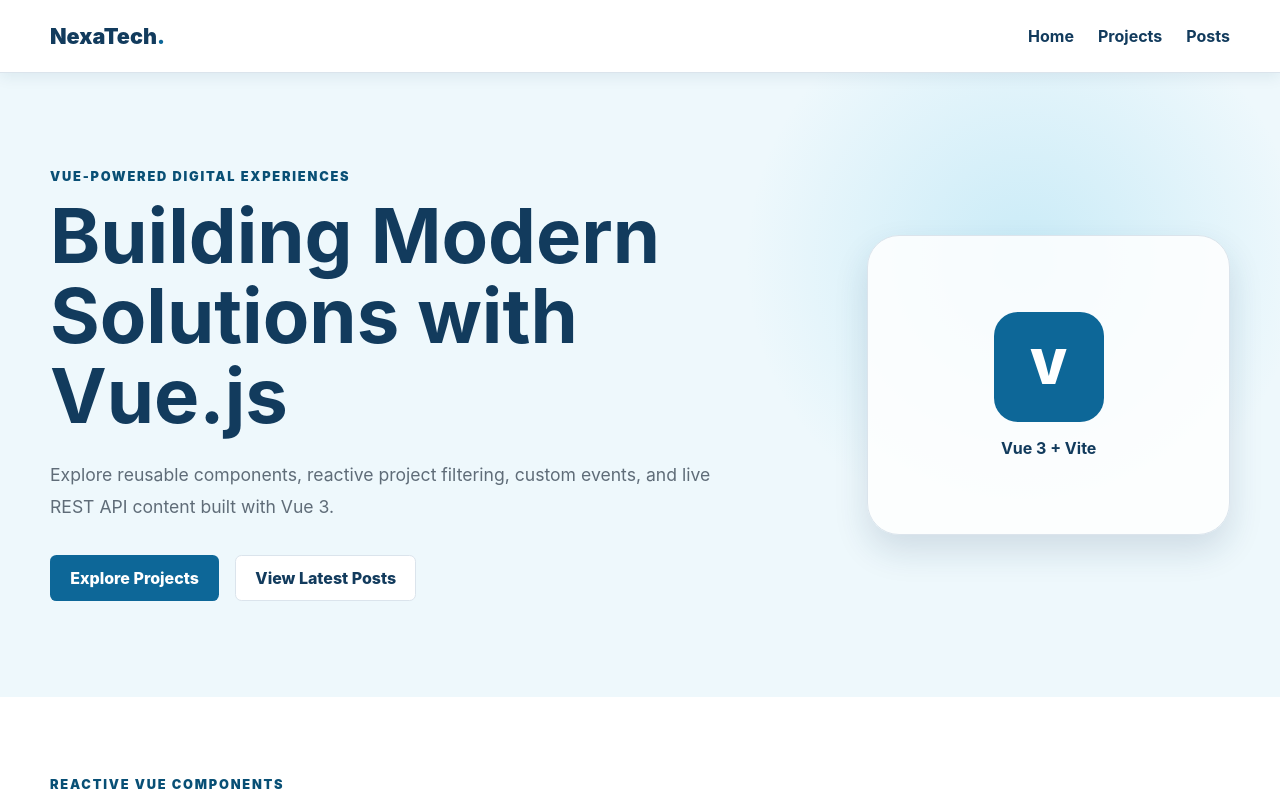
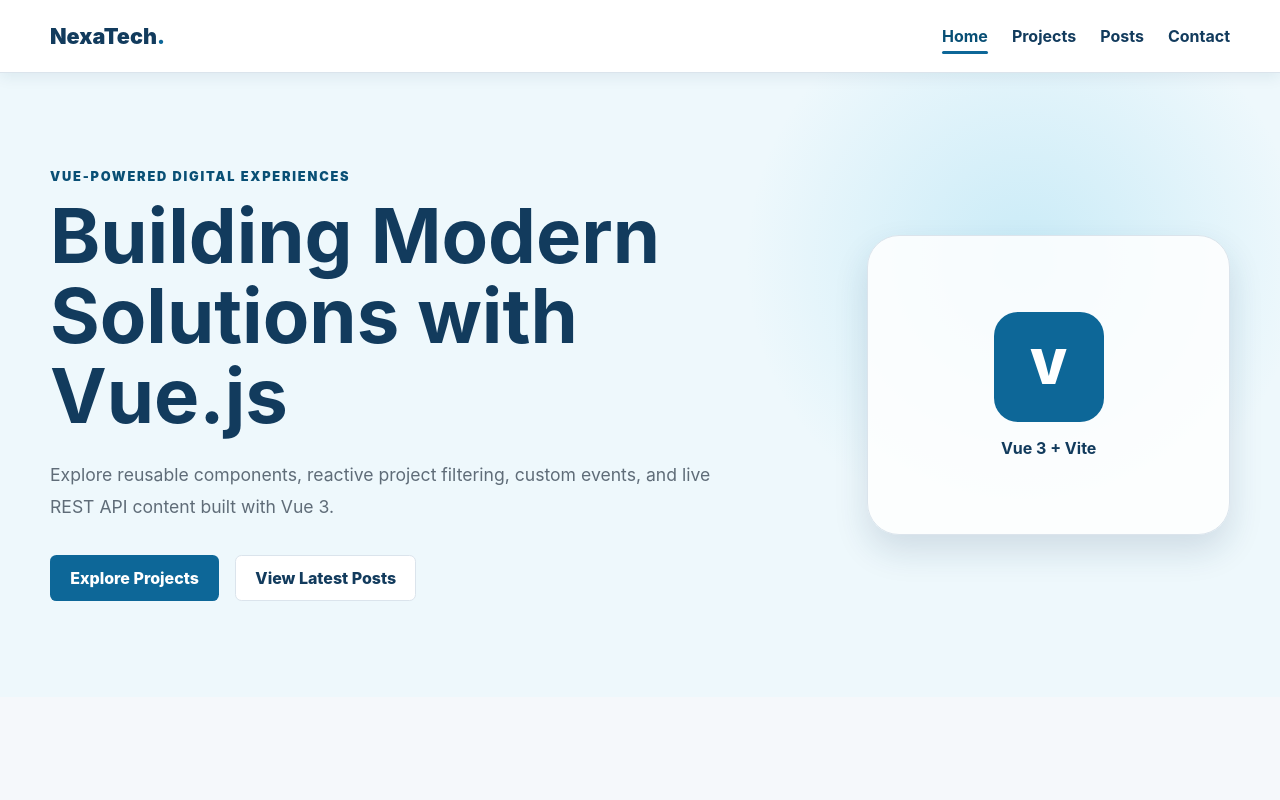
Before and after one commit to ziadIkhraiwesh/blue-fullstack-training, a Vue app in the folder task-07-vue-app/: page /#/ in a window 1280 px wide. Shown: the top 800 px of the page. Built offline with nearby package versions, Linux system fonts and the light colour scheme; no server answers.

Commit message:
feat: configure Vue Router and route-level views

```diff
--- a/task-07-vue-app/package.json
+++ b/task-07-vue-app/package.json
@@ -9,7 +9,8 @@
     "preview": "vite preview"
   },
   "dependencies": {
-    "vue": "^3.5.40"
+    "vue": "^3.5.40",
+    "vue-router": "^4.6.4"
   },
   "devDependencies": {
     "@vitejs/plugin-vue": "^6.0.8",
--- a/task-07-vue-app/src/App.vue
+++ b/task-07-vue-app/src/App.vue
@@ -1,8 +1,6 @@
 <script setup>
+import { RouterView } from "vue-router";
 import SiteHeader from "./components/SiteHeader.vue";
-import HeroSection from "./components/HeroSection.vue";
-import ProjectsSection from "./components/ProjectsSection.vue";
-import PostsSection from "./components/PostsSection.vue";
 </script>
 
 <template>
@@ -11,9 +9,7 @@ import PostsSection from "./components/PostsSection.vue";
   <SiteHeader />
 
   <main id="main-content">
-    <HeroSection />
-    <ProjectsSection />
-    <PostsSection />
+    <RouterView />
   </main>
 </template>
 
--- a/task-07-vue-app/src/components/HeroSection.vue
+++ b/task-07-vue-app/src/components/HeroSection.vue
@@ -1,3 +1,7 @@
+<script setup>
+import { RouterLink } from "vue-router";
+</script>
+
 <template>
   <section id="home" class="hero-section">
     <div class="container hero-layout">
@@ -12,13 +16,13 @@
         </p>
 
         <div class="hero-actions">
-          <a class="button button-primary" href="#projects">
+          <RouterLink class="button button-primary" to="/projects">
             Explore Projects
-          </a>
+          </RouterLink>
 
-          <a class="button button-secondary" href="#posts">
+          <RouterLink class="button button-secondary" to="/posts">
             View Latest Posts
-          </a>
+          </RouterLink>
         </div>
       </div>
 
--- a/task-07-vue-app/src/components/SiteHeader.vue
+++ b/task-07-vue-app/src/components/SiteHeader.vue
@@ -1,13 +1,43 @@
+<script setup>
+import { RouterLink } from "vue-router";
+</script>
+
 <template>
   <header class="site-header">
     <div class="container header-content">
-      <a class="logo" href="#home">NexaTech<span>.</span></a>
+      <RouterLink
+        class="logo"
+        to="/"
+        exact-active-class="is-logo-active"
+      >
+        NexaTech<span>.</span>
+      </RouterLink>
 
       <nav aria-label="Main navigation">
         <ul class="navigation-list">
-          <li><a href="#home">Home</a></li>
-          <li><a href="#projects">Projects</a></li>
-          <li><a href="#posts">Posts</a></li>
+          <li>
+            <RouterLink to="/" exact-active-class="is-active">
+              Home
+            </RouterLink>
+          </li>
+
+          <li>
+            <RouterLink to="/projects" active-class="is-active">
+              Projects
+            </RouterLink>
+          </li>
+
+          <li>
+            <RouterLink to="/posts" active-class="is-active">
+              Posts
+            </RouterLink>
+          </li>
+
+          <li>
+            <RouterLink to="/contact" active-class="is-active">
+              Contact
+            </RouterLink>
+          </li>
         </ul>
       </nav>
     </div>
@@ -51,16 +81,36 @@
 }
 
 .navigation-list a {
+  position: relative;
+  padding: 0.5rem 0;
   color: var(--color-primary);
   font-weight: 700;
   text-decoration: none;
 }
 
-.navigation-list a:hover {
-  color: var(--color-secondary);
+.navigation-list a::after {
+  position: absolute;
+  right: 0;
+  bottom: 0;
+  left: 0;
+  height: 3px;
+  content: "";
+  background-color: var(--color-secondary);
+  border-radius: 999px;
+  transform: scaleX(0);
+  transition: transform 0.2s ease;
 }
 
-@media (max-width: 480px) {
+.navigation-list a:hover,
+.navigation-list a.is-active {
+  color: var(--color-secondary-dark);
+}
+
+.navigation-list a.is-active::after {
+  transform: scaleX(1);
+}
+
+@media (max-width: 600px) {
   .header-content {
     align-items: flex-start;
     flex-direction: column;
--- /dev/null
+++ b/task-07-vue-app/src/router/index.js
@@ -0,0 +1,40 @@
+import { createRouter, createWebHashHistory } from "vue-router";
+import HomeView from "../views/HomeView.vue";
+
+const router = createRouter({
+  history: createWebHashHistory(),
+
+  routes: [
+    {
+      path: "/",
+      name: "home",
+      component: HomeView
+    },
+    {
+      path: "/projects",
+      name: "projects",
+      component: () => import("../views/ProjectsView.vue")
+    },
+    {
+      path: "/posts",
+      name: "posts",
+      component: () => import("../views/PostsView.vue")
+    },
+    {
+      path: "/contact",
+      name: "contact",
+      component: () => import("../views/ContactView.vue")
+    },
+    {
+      path: "/:pathMatch(.*)*",
+      name: "not-found",
+      component: () => import("../views/NotFoundView.vue")
+    }
+  ],
+
+  scrollBehavior() {
+    return { top: 0 };
+  }
+});
+
+export default router;
--- /dev/null
+++ b/task-07-vue-app/src/views/ContactView.vue
@@ -0,0 +1,114 @@
+<template>
+  <section class="section contact-view">
+    <div class="container contact-layout">
+      <div>
+        <p class="eyebrow-text">Start a Conversation</p>
+        <h1>Contact NexaTech</h1>
+
+        <p class="description">
+          Contact our team to discuss a digital project, Vue application,
+          or business technology requirement.
+        </p>
+      </div>
+
+      <div class="contact-card">
+        <h2>Get in Touch</h2>
+
+        <dl>
+          <div>
+            <dt>Location</dt>
+            <dd>Nablus Street, Al-Bireh, Palestine</dd>
+          </div>
+
+          <div>
+            <dt>Email</dt>
+            <dd>
+              <a href="mailto:info@nexatech.example">
+                info@nexatech.example
+              </a>
+            </dd>
+          </div>
+
+          <div>
+            <dt>Phone</dt>
+            <dd>
+              <a href="tel:+97022929090">+970 2 292 9090</a>
+            </dd>
+          </div>
+        </dl>
+      </div>
+    </div>
+  </section>
+</template>
+
+<style scoped>
+.contact-view {
+  min-height: calc(100vh - 72px);
+}
+
+.contact-layout {
+  display: grid;
+  grid-template-columns: 1fr 1fr;
+  align-items: start;
+  gap: 3rem;
+}
+
+h1 {
+  margin-bottom: 1rem;
+  color: var(--color-primary);
+  font-size: clamp(2.5rem, 5vw, 4rem);
+}
+
+.description {
+  max-width: 620px;
+  color: var(--color-text-muted);
+  line-height: 1.8;
+}
+
+.contact-card {
+  padding: 2rem;
+  color: #ffffff;
+  background-color: var(--color-primary);
+  border-radius: 1rem;
+  box-shadow: var(--shadow-md);
+}
+
+.contact-card h2 {
+  margin-bottom: 1.5rem;
+}
+
+dl {
+  display: grid;
+  gap: 1.5rem;
+}
+
+dl div {
+  padding-bottom: 1.25rem;
+  border-bottom: 1px solid rgba(255, 255, 255, 0.2);
+}
+
+dl div:last-child {
+  padding-bottom: 0;
+  border-bottom: 0;
+}
+
+dt {
+  margin-bottom: 0.5rem;
+  color: var(--color-accent);
+  font-size: 0.8rem;
+  font-weight: 900;
+  letter-spacing: 0.1em;
+  text-transform: uppercase;
+}
+
+dd,
+dd a {
+  color: #ffffff;
+}
+
+@media (max-width: 768px) {
+  .contact-layout {
+    grid-template-columns: 1fr;
+  }
+}
+</style>
--- /dev/null
+++ b/task-07-vue-app/src/views/HomeView.vue
@@ -0,0 +1,7 @@
+<script setup>
+import HeroSection from "../components/HeroSection.vue";
+</script>
+
+<template>
+  <HeroSection />
+</template>
--- /dev/null
+++ b/task-07-vue-app/src/views/NotFoundView.vue
@@ -0,0 +1,46 @@
+<script setup>
+import { RouterLink } from "vue-router";
+</script>
+
+<template>
+  <section class="section not-found-view">
+    <div class="container">
+      <p class="error-code">404</p>
+      <h1>Page Not Found</h1>
+
+      <p>
+        The page you requested does not exist or may have been moved.
+      </p>
+
+      <RouterLink class="button button-primary" to="/">
+        Return Home
+      </RouterLink>
+    </div>
+  </section>
+</template>
+
+<style scoped>
+.not-found-view {
+  display: grid;
+  min-height: calc(100vh - 72px);
+  place-content: center;
+  text-align: center;
+}
+
+.error-code {
+  color: var(--color-secondary);
+  font-size: clamp(5rem, 15vw, 10rem);
+  font-weight: 900;
+  line-height: 1;
+}
+
+h1 {
+  margin: 1rem 0;
+  color: var(--color-primary);
+}
+
+.not-found-view .container > p:not(.error-code) {
+  margin-bottom: 2rem;
+  color: var(--color-text-muted);
+}
+</style>
--- /dev/null
+++ b/task-07-vue-app/src/views/PostsView.vue
@@ -0,0 +1,7 @@
+<script setup>
+import PostsSection from "../components/PostsSection.vue";
+</script>
+
+<template>
+  <PostsSection />
+</template>
--- /dev/null
+++ b/task-07-vue-app/src/views/ProjectsView.vue
@@ -0,0 +1,7 @@
+<script setup>
+import ProjectsSection from "../components/ProjectsSection.vue";
+</script>
+
+<template>
+  <ProjectsSection />
+</template>
```
Also changed, not shown: task-07-vue-app/src/main.js (+8 -4 lines), 1 other file (tests, documents, lock files or other folders).
